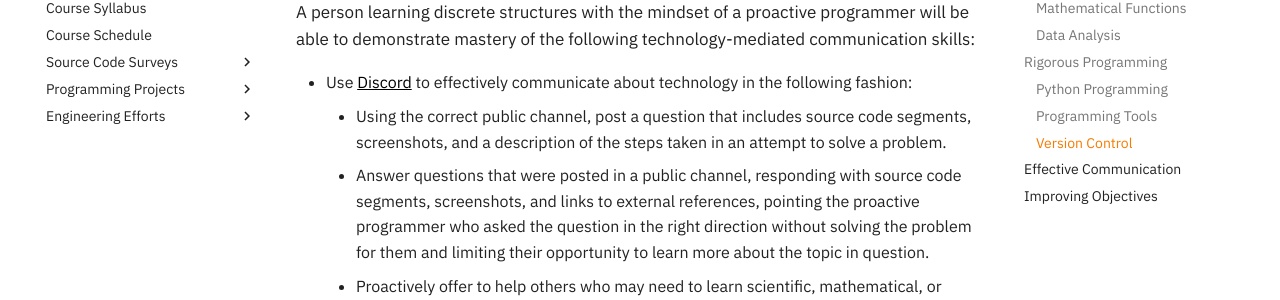
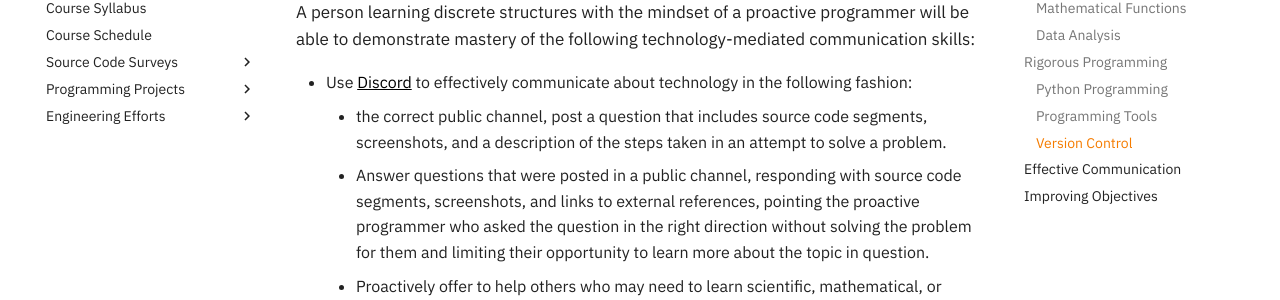
Before and after one commit to ProactiveProgrammers/www.proactiveprogrammers.com, an MkDocs documentation site: the page built from docs/discrete-structures/learning-objectives-discrete-structures.md, in a window 1280 px wide and 900 px high, scrolled down 4326 px. Shown: the part 154-454 px from the top of the window. Built offline with MkDocs 1.6.1 and Material for MkDocs 9.7.7, drawn with Linux system fonts in a browser that asks for light colours; comment, search, counter and statistics services are not loaded.

Commit message:
fix: Improve writing in learning-objectives-discrete-structures.

```diff
--- a/docs/discrete-structures/learning-objectives-discrete-structures.md
+++ b/docs/discrete-structures/learning-objectives-discrete-structures.md
@@ -216,7 +216,7 @@ communication skills:
 
 - Use [Discord](https://discord.com/) to effectively communicate about
   technology in the following fashion:
-    - Using the correct public channel, post a question that includes source
+    - the correct public channel, post a question that includes source
       code segments, screenshots, and a description of the steps taken in an
       attempt to solve a problem.
     - Answer questions that were posted in a public channel, responding with
```
